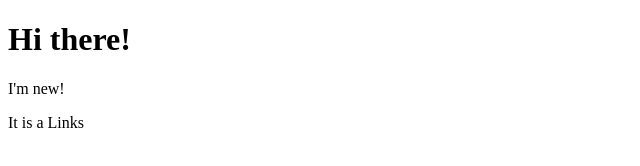
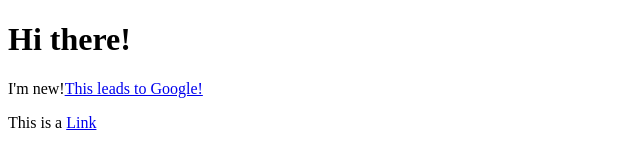
Before and after one commit to jeongsangtae/100day-challenge-js, a plain HTML site: page dom.html in a window 1280 px wide. Shown: the whole page, without its empty margins (0-640 px from the left). Drawn offline with Linux system fonts and the light colour scheme.

Commit message:
End of Day 34

```diff
--- a/dom.html
+++ b/dom.html
@@ -4,8 +4,8 @@
     <meta charset="UTF-8" />
     <meta http-equiv="X-UA-Compatible" content="IE=edge" />
     <meta name="viewport" content="width=device-width, initial-scale=1.0" />
-    <!-- <script defer src="/dom.js"></script> -->
-    <script defer src="/dom_exercise.js"></script>
+    <script defer src="/dom.js"></script>
+    <!-- <script defer src="/dom_exercise.js"></script> -->
     <title>DOM</title>
   </head>
   <body>
--- a/dom.js
+++ b/dom.js
@@ -6,3 +6,18 @@ alink.href = "https://google.com";
 
 alink = document.querySelector("#external-link");
 alink.href = "https://google.com";
+
+//ADD AN ELEMENT
+// 1. Create the new element
+
+let newAElement = document.createElement("a");
+newAElement.href = "https://google.com";
+newAElement.textContent = "This leads to Google!";
+
+// 2. Get access to the parent element that should hold the new element
+
+let firstPElement = document.querySelector("p");
+
+// 3. Insert the new element into the parent element content
+
+firstPElement.appendChild(newAElement);
--- a/dom_exercise.js
+++ b/dom_exercise.js
@@ -33,6 +33,5 @@ console.dir(second);
 // 5. BONUS TASK: Try changing the text content of the <p> element
 //    you selected in (4) and set it to any other text of your choice
 
+second.textContent = "It is a Links";
 // second.innerHTML = "It is a Links";
-
-second.textContent = "It is a Links";
```
